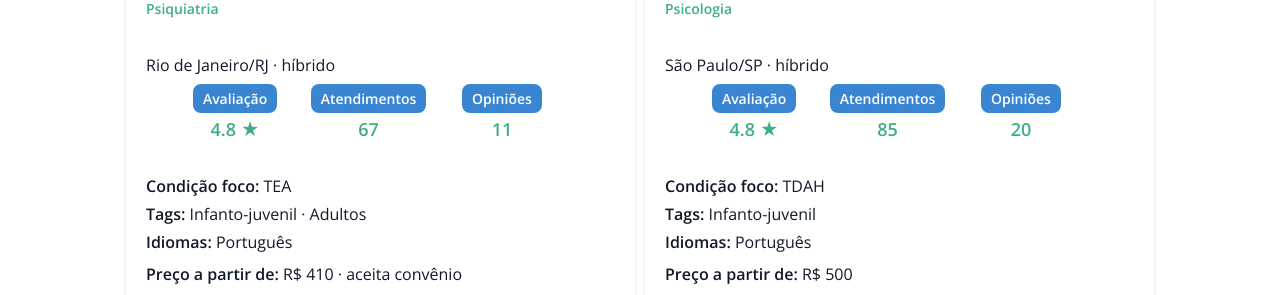
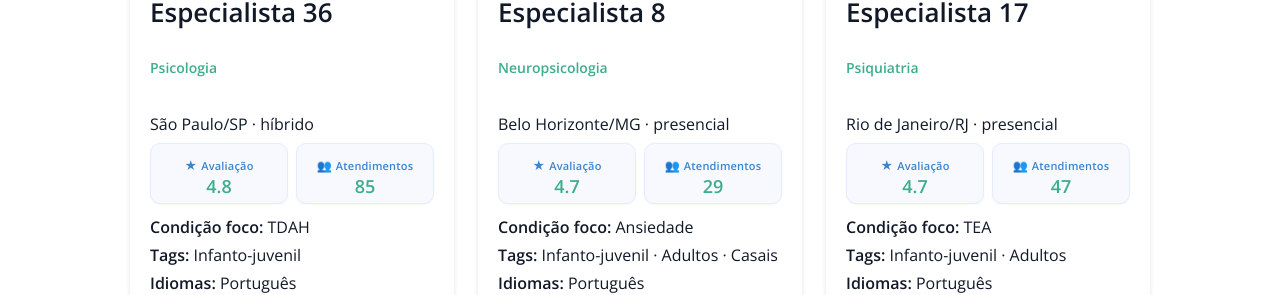
Before and after one commit to samuelsys/tdahconecta, a Next.js app in the folder tdahconecta/: page / in a window 1280 px wide. Shown: the part 1277-1572 px from the top of the page. Built offline with nearby package versions, Linux system fonts and the light colour scheme; no server answers.

Commit message:
ajusta tiles

```diff
--- a/tdahconecta/src/app/specialists/SpecialistTile.tsx
+++ b/tdahconecta/src/app/specialists/SpecialistTile.tsx
@@ -23,6 +23,9 @@ type Props = {
 };
 
 export default function SpecialistTile({ s }: Props) {
+  const locale =
+    s.city && s.state ? `${s.city}/${s.state}` : s.city || s.state || '—';
+
   return (
     <div className={styles.tile}>
       <img
@@ -35,25 +38,27 @@ export default function SpecialistTile({ s }: Props) {
       <div className={styles.platformTag}>{s.profession}</div>
 
       <div style={{ marginBottom: 8 }}>
-        {s.city && s.state ? `${s.city}/${s.state}` : s.city || s.state || '—'} · {s.modality ?? '—'}
+        {locale} · {s.modality ?? '—'}
       </div>
 
-      <div className={styles.card}>
-        <div className={styles.column}>
-          <div className={styles.tag}>Avaliação</div>
-          <div className={styles.value}>{s.rating.toFixed(1)} ★</div>
+      {/* Indicadores (novo layout) */}
+      <div className={styles.statsRow}>
+        <div className={styles.statCard}>
+          <div className={styles.statLabel}>
+            <span className={styles.statIcon}>★</span> Avaliação
+          </div>
+          <div className={styles.statValue}>{s.rating.toFixed(1)}</div>
         </div>
-        <div className={styles.column}>
-          <div className={styles.tag}>Atendimentos</div>
-          <div className={styles.value}>{s.sessionsCount}</div>
-        </div>
-        <div className={styles.column}>
-          <div className={styles.tag}>Opiniões</div>
-          <div className={styles.value}>{s.reviewsCount}</div>
+
+        <div className={styles.statCard}>
+          <div className={styles.statLabel}>
+            <span className={styles.statIcon}>👥</span> Atendimentos
+          </div>
+          <div className={styles.statValue}>{s.sessionsCount}</div>
         </div>
       </div>
 
-      <div style={{ marginTop: 10 }}>
+      <div style={{ marginTop: 12 }}>
         <strong>Condição foco:</strong> {s.primaryCondition ?? '—'}
       </div>
 
@@ -68,7 +73,8 @@ export default function SpecialistTile({ s }: Props) {
       </div>
 
       <div style={{ marginTop: 10 }}>
-        <strong>Preço a partir de:</strong> {s.priceFrom ? `R$ ${s.priceFrom.toFixed(0)}` : '—'}
+        <strong>Preço a partir de:</strong>{' '}
+        {typeof s.priceFrom === 'number' ? `R$ ${s.priceFrom.toFixed(0)}` : '—'}
         {s.acceptsInsurance ? ' · aceita convênio' : ''}
       </div>
 
--- a/tdahconecta/src/styles/products-v2.module.css
+++ b/tdahconecta/src/styles/products-v2.module.css
@@ -13,13 +13,17 @@
 }
 
 .container {
-  min-height: 500px;
-  max-width: 1200px;
-  margin: auto;
-  padding: 20px;
+  width: 100%;
+  max-width: 1280px;
+  margin: 0 auto;
+  padding: 40px 24px;
+  display: flex;
+  flex-direction: column;
+  align-items: stretch;    /* <-- era center */
 }
 
 .filterSection {
+  width: 100%;             /* <-- garante alinhamento com a grid abaixo */
   background: #ffffff;
   padding: 20px;
   margin-bottom: 20px;
@@ -57,14 +61,23 @@
   font-size: 16px;
 }
 
-/* Estilos dos resultados e tiles */
+/* Corrige o grid dentro do container */
 .resultsSection {
+  width: 100%;
   display: grid;
-  grid-template-columns: repeat(auto-fill, minmax(380px, 1fr));
-  gap: 10px;
+  grid-template-columns: repeat(3, 1fr);
+  gap: 24px;
+  justify-items: stretch;  /* <-- era center (ou remova a propriedade) */
 }
 
+@media (max-width: 1100px) {
+  .resultsSection { grid-template-columns: repeat(2, 1fr); }
+}
+@media (max-width: 640px) {
+  .resultsSection { grid-template-columns: 1fr; }
+}
 .tile {
+  width: 100%;             /* <-- garante que o card preencha a coluna */
   background: #ffffff;
   padding: 20px;
   border-radius: 8px;
@@ -132,7 +145,6 @@
   transform: translateY(-2px); /* Eleva o botão para indicar ação */
 }
 
-
 .platformTag {
   background: transparent;
   color: #3dae8a;
@@ -186,7 +198,6 @@
   justify-content: center;
 }
 
-
 .tag {
   background-color: #3a85d1;
   border-radius: 8px;
@@ -199,12 +210,12 @@
 }
 
 .cardImage {
-  width: 60%; /* Ajusta a largura da imagem para cobrir a largura do cartão */
-  max-height: 120px; /* Limita a altura da imagem */
+  width: 60%;
+  max-height: 120px;
   margin: auto;
-  object-fit: cover; /* Garante que a imagem cubra o espaço disponível sem distorcer */
-  border-top-left-radius: 16px; /* Arredonda os cantos superiores da imagem */
-  border-top-right-radius: 16px; /* Arredonda os cantos superiores da imagem */
+  object-fit: cover;
+  border-top-left-radius: 16px;
+  border-top-right-radius: 16px;
 }
 
 .value {
@@ -223,43 +234,41 @@
 }
 
 .cardTitle {
-  font-size: 22px; /* Tamanho maior para mais destaque */
-  color: #3a85d1; /* Cor azul vibrante para o título */
+  font-size: 22px;
+  color: #3a85d1;
   font-weight: bold;
   margin-bottom: 20px;
-  text-align: left; /* Alinhando o título à esquerda para uma aparência moderna */
+  text-align: left;
 }
 
 .cardContent {
-  font-size: 18px; /* Aumentando a legibilidade */
-  color: #333; /* Cor mais escura para contraste */
+  font-size: 18px;
+  color: #333;
 }
 
 .stat {
-  color: #3a85d1; /* Utilizando a mesma cor azul vibrante para os números */
-  font-size: 22px; /* Tornando os números mais destacados */
+  color: #3a85d1;
+  font-size: 22px;
   font-weight: bold;
 }
 
 .cardContent p {
-  margin-bottom: 16px; /* Espaçamento uniforme */
+  margin-bottom: 16px;
   display: flex;
   justify-content: space-between;
 }
 
 .valueLabel {
-  color: #777; /* Cor suave para o texto descritivo, mantendo boa legibilidade */
-  font-size: 18px; /* Tamanho adequado para harmonia com o valor */
+  color: #777;
+  font-size: 18px;
 }
 
-/* Estilizando para uma aparência mais agradável */
 .cardContent p:before {
   content: '•';
   margin-right: 8px;
-  color: #3a85d1; /* Cor azul para adicionar um ponto visualmente agradável */
+  color: #3a85d1;
 }
 
-/* Ajustes de responsividade */
 @media (max-width: 768px) {
   .card {
     margin-top: 20px;
@@ -267,11 +276,9 @@
   }
 
   .cardTitle, .cardContent, .stat {
-    text-align: center; /* Centralizando o conteúdo em telas menores */
+    text-align: center;
   }
 }
-
-
 
 .clear {
   clear: both;
@@ -290,14 +297,14 @@
 .paginationButtons {
   margin-top: 20px;
   display: flex;
-  flex-direction: row; /* Isso alinha os itens lado a lado */
-  justify-content: flex-end; /* Alinha os itens à direita */
-  gap: 10px; /* Adiciona um espaço entre os botões */
+  flex-direction: row;
+  justify-content: flex-end;
+  gap: 10px;
 }
 
 .paginationInfo {
-  font-size: 14px; /* Ajuste o tamanho da fonte conforme necessário */
-  white-space: nowrap; /* Previne a quebra de linha do informativo */
+  font-size: 14px;
+  white-space: nowrap;
   margin-top: 14px;
 }
 
@@ -328,7 +335,6 @@
   padding: 10px;
   margin-top: 20px;
   background-color: #ffffff;
-
 }
 
 .flagItem {
@@ -373,9 +379,9 @@
 
 /* Estilos adicionais para a bandeira */
 .flag {
-  width: 4em; /* Aumenta o tamanho da bandeira */
-  height: 4em; /* Mantém a proporção */
-  margin: 0 15px; /* Espaçamento entre a bandeira e as setas */
+  width: 4em;
+  height: 4em;
+  margin: 0 15px;
 }
 
 .arrowButton {
@@ -391,13 +397,13 @@
 }
 
 .arrowButton:hover {
-  background-color: #e0e0e0; /* Cor de fundo ao passar o mouse */
+  background-color: #e0e0e0;
 }
 
 .arrowIcon {
-  fill: #3dae8a; /* Cor do ícone */
-  width: 34px; /* Largura do ícone */
-  height: 34px; /* Altura do ícone */
+  fill: #3dae8a;
+  width: 34px;
+  height: 34px;
 }
 
 .smallFlagsContainer {
@@ -405,22 +411,22 @@
 }
 
 .bigFlag {
-  text-align: center; /* Centraliza todo o conteúdo dentro de .bigFlag */
-  margin-bottom: 4px; /* Espaçamento abaixo do container da bandeira */
+  text-align: center;
+  margin-bottom: 4px;
 }
 
 .bigFlag svg {
   width: 60px;
   height: 60px;
-  display: block; /* Faz com que a bandeira seja tratada como um bloco para permitir a centralização */
+  display: block;
 }
 
 .bigFlagTitle {
-  display: block; /* Garante que o título seja tratado como um bloco, permitindo o uso de margin auto */
-  color: #3dae8a; /* Cor verde para o título */
-  margin-top: 10px; /* Espaçamento acima do título */
-  font-size: 16px; /* Tamanho do texto */
-  font-weight: bold; /* Torna o texto em negrito */
+  display: block;
+  color: #3dae8a;
+  margin-top: 10px;
+  font-size: 16px;
+  font-weight: bold;
 }
 
 .topCountriesCard {
@@ -428,7 +434,7 @@
   grid-template-columns: repeat(3, 1fr);
   gap: 5px;
   padding: 10px;
-  border-radius: 8px; /* Arredondando as bordas */
+  border-radius: 8px;
   margin-top: 12px;
 }
 
@@ -438,44 +444,91 @@
   align-items: center;
   justify-content: center;
   padding: 10px;
-  background-color: white; /* Fundo branco para cada país */
-  border-radius: 8px; /* Arredondando as bordas */
-  box-shadow: 0 2px 4px rgba(0,0,0,0.1); /* Sombra leve para destaque */
-  cursor:pointer;
+  background-color: white;
+  border-radius: 8px;
+  box-shadow: 0 2px 4px rgba(0,0,0,0.1);
+  cursor: pointer;
 }
 
 .rank {
   font-size: 24px;
   font-weight: bold;
-  color: #333; /* Ajuste conforme necessário */
-  margin-bottom: 5px; /* Espaçamento */
-
+  color: #333;
+  margin-bottom: 5px;
 }
 
 .searchesTitle {
-  font-size: 18px;
-  margin-top: 2px; /* Espaçamento */
+  margin-top: 2px;
   font-size: 10px;
 }
 
 .searches {
-  font-size: 18px;
-  margin-top: 2px; /* Espaçamento */
+  margin-top: 2px;
   font-size: 10px;
   font-weight: bold;
   color: #3dae8a;
-
 }
 
 .searchesSelected {
-  font-size: 18px;
-  margin-top: 2px; /* Espaçamento */
+  margin-top: 2px;
   font-size: 10px;
   font-weight: bold;
   color: #ffffff;
-
 }
 
 .selected {
-  border: 2px solid #3dae8a; /* Adds a green border */
+  border: 2px solid #3dae8a;
 }
+/* ====== Specialist stats (compacto) ====== */
+.statsRow {
+  display: flex;           /* flex é mais previsível aqui que grid */
+  gap: 8px;                /* menos espaço entre cartões */
+  width: 100%;
+}
+
+.statCard {
+  flex: 1 1 0;             /* cada cartão divide igualmente a largura */
+  min-width: 0;            /* permite encolher sem quebrar */
+  background: #f7f9ff;
+  border: 1px solid #e4ecff;
+  border-radius: 10px;     /* menor raio para parecer “pílula” compacta */
+  padding: 8px 10px;       /* padding reduzido */
+  text-align: center;
+  box-shadow: 0 1px 2px rgba(16, 24, 40, 0.04);
+}
+
+.statLabel {
+  display: inline-flex;
+  align-items: center;
+  justify-content: center;
+  gap: 4px;                /* espaço menor entre ícone e texto */
+  font-size: 11px;         /* menor */
+  font-weight: 700;
+  color: #3a85d1;
+  letter-spacing: .2px;
+  margin-bottom: 4px;      /* menos altura total */
+  white-space: nowrap;     /* impede quebra de linha */
+}
+
+.statIcon {
+  display: inline-block;
+  font-size: 12px;         /* ícone menor */
+  translate: 0 1px;
+  line-height: 1;
+}
+
+.statValue {
+  font-size: 18px;         /* menor que antes */
+  font-weight: 800;
+  line-height: 1;          /* cola o número na label */
+  color: #3dae8a;
+}
+
+/* em telas bem pequenas, ainda cabe 3 lado a lado; se quiser empilhar: */
+@media (max-width: 420px) {
+  .statsRow {
+    gap: 6px;
+  }
+  .statValue { font-size: 16px; }
+  .statLabel { font-size: 10px; }
+}
```
Lines whose indentation alone changed are shown as unchanged.
